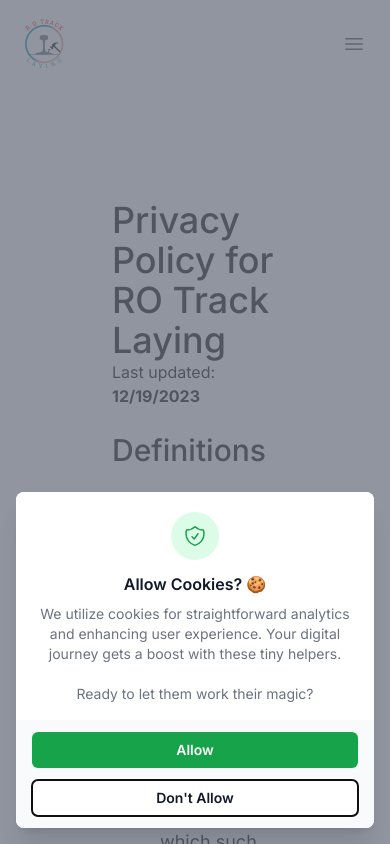
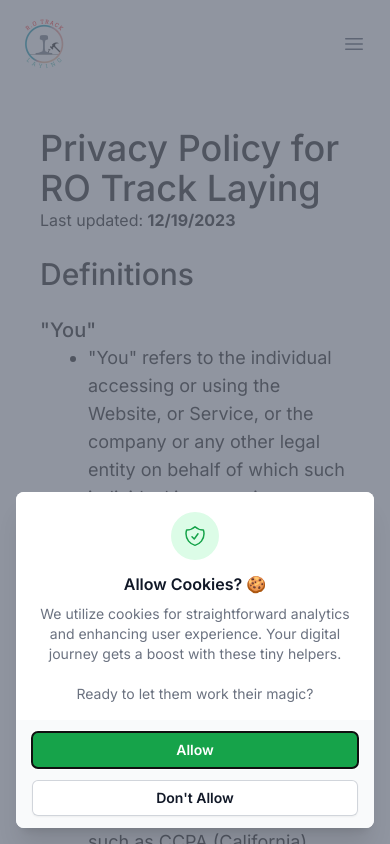
Before and after one commit to JSman225/ROTL, a Next.js app: page /privacy-policy in a window 390 px wide. Shown: the top 844 px of the page. Built offline with nearby package versions, Linux system fonts and the light colour scheme.

Commit message:
bug fixes

```diff
--- a/app/components/cookiesPopup.js
+++ b/app/components/cookiesPopup.js
@@ -7,11 +7,11 @@
 export default function CookiesPopup() {
     const [open, setOpen] = useState(true)
 
-    const cancelButtonRef = useRef(null)
+    const allowButtonRef = useRef(null)
 
     return (
         <Transition.Root show={open} as={Fragment}>
-            <Dialog as="div" className="relative z-10" initialFocus={cancelButtonRef} onClose={setOpen}>
+            <Dialog as="div" className="relative z-10" initialFocus={allowButtonRef} onClose={setOpen}>
                 <Transition.Child
                     as={Fragment}
                     enter="ease-out duration-300"
@@ -58,6 +58,7 @@
                                         type="button"
                                         className="inline-flex w-full justify-center rounded-md bg-green-600 px-3 py-2 text-sm font-semibold text-white shadow-sm hover:bg-green-500 sm:ml-3 sm:w-auto"
                                         onClick={() => setOpen(false)}
+                                        ref={allowButtonRef}
                                     >
                                         Allow
                                     </button>
@@ -65,7 +66,6 @@
                                         type="button"
                                         className="mt-3 inline-flex w-full justify-center rounded-md bg-white px-3 py-2 text-sm font-semibold text-gray-900 shadow-sm ring-1 ring-inset ring-gray-300 hover:bg-gray-50 sm:mt-0 sm:w-auto"
                                         onClick={() => setOpen(false)}
-                                        ref={cancelButtonRef}
                                     >
                                         Don't Allow
                                     </button>
--- a/app/components/footer.js
+++ b/app/components/footer.js
@@ -63,7 +63,7 @@
         </div>
         <hr class="my-6 sm:mx-auto border-gray-700 lg:my-8" />
         <div class="sm:flex sm:items-center sm:justify-between">
-          <span class="text-sm sm:text-center text-gray-300">© 2023 <a href="https://flowbite.com/"
+          <span class="text-sm sm:text-center text-gray-300">© 2023 <a href="/"
             class="hover:underline">RO Track Laying™</a>. All Rights Reserved.
           </span>
           <div class="flex mt-4 space-x-5 sm:justify-center sm:mt-0">
--- a/app/page.js
+++ b/app/page.js
@@ -79,7 +79,7 @@
                   </p>
                   <div className="bg-[#FF0000] w-full h-[52px] rounded-lg mt-5 shadow-button">
                     <a className="flex flex-row gap-4 text-[14px] leading-[120%] justify-center items-center h-full w-full"
-                      href="#">
+                      href="https://www.youtube.com/@KistThis_Gaming">
                       Sorem ipsum dolor
                       <svg xmlns="http://www.w3.org/2000/svg" width="33" height="30" viewBox="0 0 33 30" fill="none">
                         <path
@@ -100,13 +100,13 @@
                         fill="#111111" />
                     </svg>
                   </div>
-                  <h1 className="mt-5 text-3xl font-semibold text-left">ROTL Discord Server</h1>
+                  <h1 className="mt-5 text-3xl font-semibold text-left">Kist's Railyard Discord Server</h1>
                   <p className="font-normal mt-3 text-sm text-[#D1D5DB] text-left">
                     Worem ipsum dolor sit amet, consectetur adipiscing elit. Nunc vulputate libero.
                   </p>
                   <div className="bg-[#3743CB] w-full h-[52px] rounded-lg mt-5 shadow-button">
                     <a className="flex flex-row gap-4 text-[14px] leading-[120%] justify-center items-center h-full w-full"
-                      href="#">
+                      href="https://discord.gg/suFSysAPsu">
                       Sorem ipsum dolor
                       <svg xmlns="http://www.w3.org/2000/svg" width="33" height="27" viewBox="0 0 33 27" fill="none">
                         <path
@@ -133,7 +133,7 @@
                   </p>
                   <div className="bg-[#3743CB] w-full h-[52px] rounded-lg mt-5 shadow-button">
                     <a className="flex flex-row gap-4 text-[14px] leading-[120%] justify-center items-center h-full w-full"
-                      href="#">
+                      href="https://discord.gg/Y52PW9cXpR">
                       Sorem ipsum dolor
                       <svg xmlns="http://www.w3.org/2000/svg" width="33" height="27" viewBox="0 0 33 27" fill="none">
                         <path
@@ -154,13 +154,13 @@
                         fill="#111111" />
                     </svg>
                   </div>
-                  <h1 className="mt-5 text-3xl font-semibold text-left">Railroads Online Servers</h1>
+                  <h1 className="mt-5 text-3xl font-semibold text-left">RO - Official Website</h1>
                   <p className="font-normal mt-3 text-sm text-[#D1D5DB] text-left">
                     Worem ipsum dolor sit amet, consectetur adipiscing elit. Nunc vulputate libero.
                   </p>
                   <div className="bg-[#111111] w-full h-[52px] rounded-lg mt-5 shadow-button">
                     <a className="flex flex-row gap-4 text-[14px] leading-[120%] justify-center items-center h-full w-full"
-                      href="#">
+                      href="https://www.railroadsonline.com/en/">
                       Sorem ipsum dolor
                       <svg xmlns="http://www.w3.org/2000/svg" width="33" height="27" viewBox="0 0 33 27" fill="none">
                         <path
@@ -191,7 +191,7 @@
                 className="rounded-md bg-[#47E5C1] px-4 py-2.5 text-sm font-semibold text-gray-900 shadow-sm hover:bg-gray-100 focus-visible:outline focus-visible:outline-2 focus-visible:outline-offset-2 focus-visible:outline-white">
                   Download for free
                 </a>
-              <a href="#" className="text-sm font-semibold leading-6 text-white">Learn more <span
+              <a href="/server-manager" className="text-sm font-semibold leading-6 text-white">Learn more <span
                 aria-hidden="true">→</span></a>
             </div>
           </div>
--- a/app/privacy-policy/page.js
+++ b/app/privacy-policy/page.js
@@ -1,7 +1,7 @@
 export default function privacyPolicy() {
     return (
         <main className="relative bg-white">
-            <section className="text-black p-28 mx-auto max-w-7xl">
+            <section className="text-black p-10 md:p-28 mx-auto max-w-7xl">
                 <h1 className="text-4xl font-medium">Privacy Policy for RO Track Laying</h1>
                 <p>Last updated: <b>12/19/2023</b></p>
 
@@ -62,13 +62,14 @@
                     <h2 className="text-3xl font-medium">Contact Information</h2>
                     <p className="text-lg">
                         Users with questions or concerns can join our Discord server: <a className="text-sky-800" href="https://discord.gg/EjzW9uQVsk">RO Track Laying Discord</a>.
-                        <br />
-                        <ul className="text-lg list-disc pl-12">
-                            <li>
-                                Direct any inquiries to <a className="text-sky-800" href="mailto:masonkpiano@outlook.com">masonkpiano@outlook.com</a>.
-                            </li>
-                        </ul>
                     </p>
+                    <br />
+                    <ul className="text-lg list-disc pl-12">
+                        <li>
+                            Direct any inquiries to <a className="text-sky-800" href="mailto:masonkpiano@outlook.com">masonkpiano@outlook.com</a>.
+                        </li>
+                    </ul>
+
                 </div>
 
                 <br />
--- a/app/terms-and-conditions/page.js
+++ b/app/terms-and-conditions/page.js
@@ -1,7 +1,7 @@
 export default function termsAndConditions() {
     return (
         <main className="relative bg-white">
-            <section className="text-black p-28 mx-auto max-w-7xl">
+            <section className="text-black p-10 md:p-28 mx-auto max-w-7xl">
                 <h1 className="text-4xl font-medium">Terms and Conditions</h1>
                 <p>Last updated: <b>December 20, 2023</b></p>
                 <br />
```
